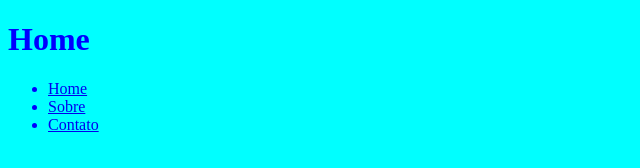
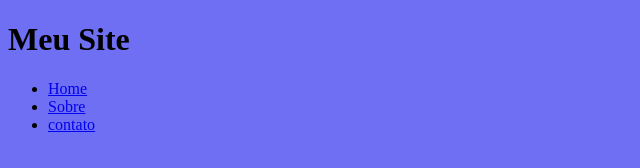
Before and after one commit to bruninho98kk/semantico, a plain HTML site: page index.html in a window 1280 px wide. Shown: the whole page, without its empty margins (0-640 px from the left). Drawn offline with Linux system fonts and the light colour scheme.

Commit message:
feat: inicio

```diff
--- a/css/global.css
+++ b/css/global.css
@@ -1,5 +1,3 @@
 body {
-    background-color: aqua;
-    color: blue;
-
+    background-color: rgb(111, 111, 243);
 }
--- a/index.html
+++ b/index.html
@@ -3,21 +3,21 @@
 <head>
     <meta charset="UTF-8">
     <meta name="viewport" content="width=device-width, initial-scale=1.0">
-    <link rel="stylesheet" href="css/global.css">
-    <title>Home</title>
+    <link rel="stylesheet" href="./css/global.css"
 </head>
 <body>
 
-<header>
-    <h1>Home</h1>
-    <nav>
-        <ul>
-            <li><a href="index.html">Home</a></li>
-            <li><a href="pages/sobre.html">Sobre</a></li>
-            <li><a href="pages/contato.html">Contato</a></li>
-        </ul>
-    </nav>
-</header>
-
+    <header class="site-header">
+        <h1 class="site-title">Meu Site</h1>
+        <nav class="main-nav">
+            <ul class="nav-list">
+                <li class="nav-item"><a href="index.html"
+                class="nav-link">Home</a></li>
+                <li class="nav-item"><a href="./pages/sobre.html"
+                class="nav-link">Sobre</a></li>
+                <li class="nav-item"><a href="./pages/contato.html"
+                class="nav-link">contato</a></li>
+            </ul>
+         </nav>
 </body>
 </html>
```
